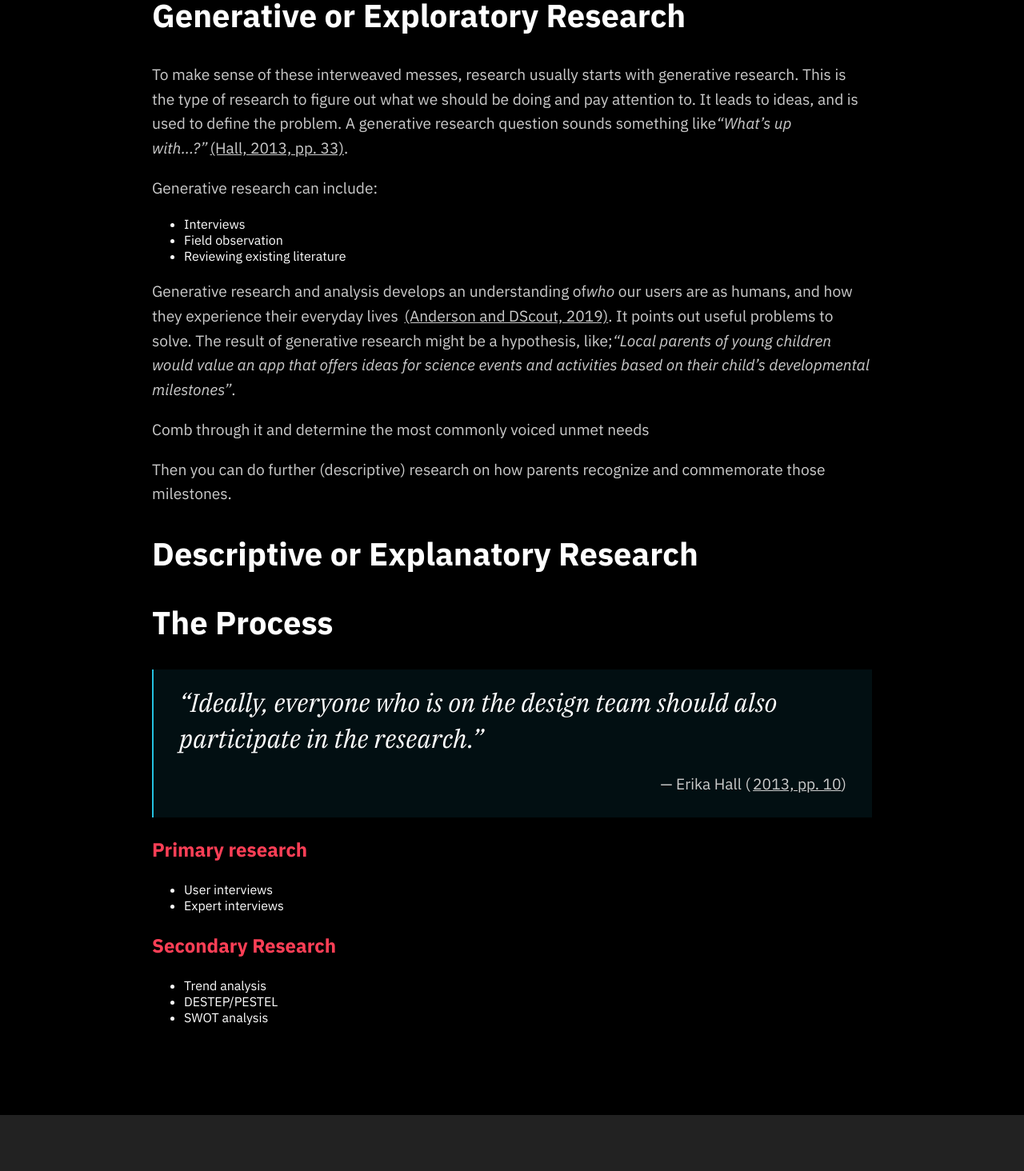
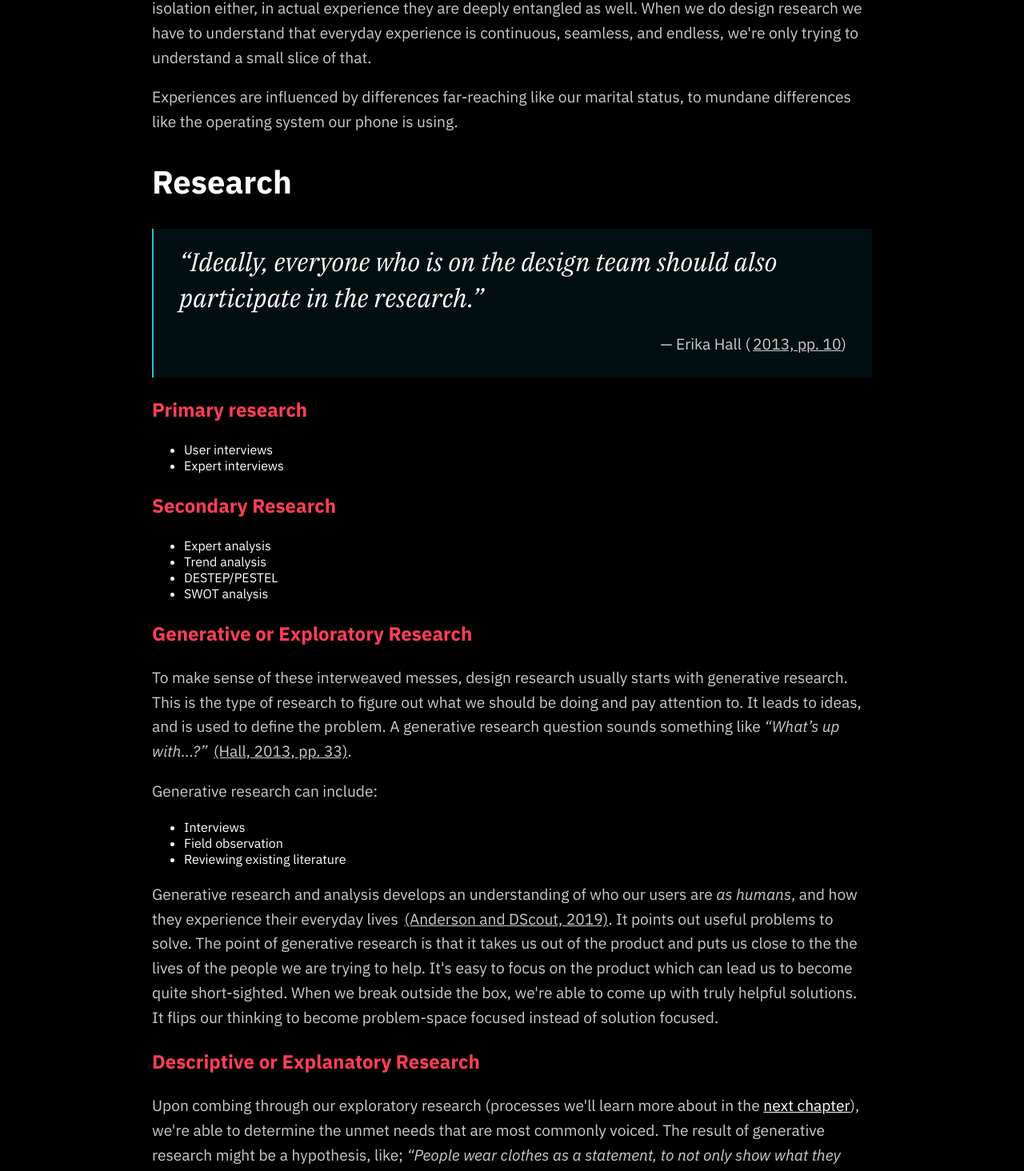
Before and after one commit to nwesthoff/ra-experience-design, a Next.js app: page /chapters/1-discover in a window 1280 px wide. Shown: the part 1264-2728 px from the top of the page at 80% size. Built offline with nearby package versions, Linux system fonts and the light colour scheme.

Commit message:
📝 Writing more ch 1-2

```diff
--- a/components/Navigation/Nav.tsx
+++ b/components/Navigation/Nav.tsx
@@ -138,7 +138,7 @@ export default function Nav() {
                 </Link>
               </li>
               <li>
-                <Link href="/chapters/6-conclusion">
+                <Link href="/chapters/5-conclusion">
                   <a>Conclusion</a>
                 </Link>
               </li>
--- a/config/GlobalStyle.ts
+++ b/config/GlobalStyle.ts
@@ -53,7 +53,10 @@ const GlobalStyle = createGlobalStyle`
   }
 
   figure {
-    margin: 0
+    margin: 1.2rem 0 0;
+    display: flex;
+    align-items: center;
+    flex-flow: column;
   }
 
   img, video {
--- a/config/MyReferences.ts
+++ b/config/MyReferences.ts
@@ -86,7 +86,7 @@ const myReferences: AcademicRef[] = [
     entryTags: {
       inText: "(Benz, 2015)",
       inBib:
-        "Benz, P. (2015). Experience design : concepts and case studies. London: Bloomsbury Academic.",
+        "Benz, P. (2015). Experience design: Concepts and Case Studies. London: Bloomsbury Academic.",
     },
   },
   {
@@ -96,6 +96,15 @@ const myReferences: AcademicRef[] = [
       inText: "(Anderson and DScout, 2019)",
       inBib:
         "Anderson, N. and DScout (2019). How to Conduct Generative Research: A Complete Guide for UX Researchers. [online] dscout. Available at: https://dscout.com/people-nerds/generative-research-complete-guide [Accessed 16 Jun. 2020].",
+    },
+  },
+  {
+    citationKey: "dscoutPersona",
+    entryType: "TRADEMAG",
+    entryTags: {
+      inText: "(Baltazar and DScout, 2019)",
+      inBib:
+        "Baltazar, N. and DScout (2019). 9 Reasons Your Personas Fail (and What to Do to Make Them Stick). [online] dscout. Available at: https://dscout.com/people-nerds/9-reasons-your-personas-fail-and-what-to-do-to-make-them-stick [Accessed 16 Jun. 2020].",
     },
   },
   {
--- a/pages/chapters/1-discover.tsx
+++ b/pages/chapters/1-discover.tsx
@@ -6,6 +6,7 @@ import { NextPage } from "next";
 import ContentContainer from "../../components/ContentContainer";
 import CaseStudyWrapper from "../../components/CaseStudy/CaseStudyWrapper";
 import NextChapter from "../../components/Navigation/NextChapter";
+import Link from "next/link";
 
 const DiscoverPage: NextPage = () => (
   <Layout title="Discover | RA Experience Design">
@@ -26,7 +27,17 @@ const DiscoverPage: NextPage = () => (
       </PageIntroduction>
 
       <ContentContainer>
-        <h2>Experiences</h2>
+        <figure>
+          <video src="/video/what-is-experience.mp4" controls />
+          <figcaption>
+            Figure: What is experience? (
+            <a href="https://twitter.com/StrangestMp4/status/1272218918325641216?s=20">
+              source
+            </a>
+            )
+          </figcaption>
+        </figure>
+        <h2>Experience</h2>
         <p>
           First of all, it's important to be aware that experiences are not
           self-contained, they happen inside a larger context and are greatly
@@ -45,58 +56,20 @@ const DiscoverPage: NextPage = () => (
         <p>
           Benz describes how lived experiences are a result of a moving
           intersection between <em>sense</em>, <em>consciousness</em>,{" "}
-          <em>body</em>, and the
-          <em>world</em>. An approach for experience designers, as such, could
-          focus on <em>thinking</em>, <em>sensing</em> and <em>feeling</em>.
-          Though, it's important to remember that these elements can't be seen
-          in isolation either, in actual experience they are deeply entangled as
-          well. When we do design research we have to understand that everyday
-          experience is continuous, seamless, and endless, we're only trying to
-          understand a small slice of that.
+          <em>body</em>, and the <em>world</em>. An approach for experience
+          designers, as such, could focus on <em>thinking</em>, <em>sensing</em>{" "}
+          and <em>feeling</em>. Though, it's important to remember that these
+          elements can't be seen in isolation either, in actual experience they
+          are deeply entangled as well. When we do design research we have to
+          understand that everyday experience is continuous, seamless, and
+          endless, we're only trying to understand a small slice of that.
         </p>
         <p>
           Experiences are influenced by differences far-reaching like our
           marital status, to mundane differences like the operating system our
-          phone is using.
+          phone is using.{" "}
         </p>
-        <h2>Generative or Exploratory Research</h2>
-        <p>
-          To make sense of these interweaved messes, research usually starts
-          with generative research. This is the type of research to figure out
-          what we should be doing and pay attention to. It leads to ideas, and
-          is used to define the problem. A generative research question sounds
-          something like
-          <em>“What’s up with...?”</em>
-          <Citation id="justEnough">(Hall, 2013, pp. 33)</Citation>.
-        </p>
-        <p>Generative research can include:</p>
-        <ul>
-          <li>Interviews</li>
-          <li>Field observation</li>
-          <li>Reviewing existing literature</li>
-        </ul>
-        <p>
-          Generative research and analysis develops an understanding of
-          <em>who</em> our users are as humans, and how they experience their
-          everyday lives <Citation id="dscout" />. It points out useful problems
-          to solve. The result of generative research might be a hypothesis,
-          like;
-          <em>
-            “Local parents of young children would value an app that offers
-            ideas for science events and activities based on their child’s
-            developmental milestones”
-          </em>
-          .
-        </p>
-        <p>
-          Comb through it and determine the most commonly voiced unmet needs
-        </p>
-        <p>
-          Then you can do further (descriptive) research on how parents
-          recognize and commemorate those milestones.
-        </p>
-        <h2>Descriptive or Explanatory Research</h2>
-        <h2>The Process</h2>
+        <h2>Research</h2>
         <blockquote>
           “Ideally, everyone who is on the design team should also participate
           in the research.”
@@ -113,10 +86,80 @@ const DiscoverPage: NextPage = () => (
         </ul>
         <h3>Secondary Research</h3>
         <ul>
+          <li>Expert analysis</li>
           <li>Trend analysis</li>
           <li>DESTEP/PESTEL</li>
           <li>SWOT analysis</li>
         </ul>
+        <h3>Generative or Exploratory Research</h3>
+        <p>
+          To make sense of these interweaved messes, design research usually
+          starts with generative research. This is the type of research to
+          figure out what we should be doing and pay attention to. It leads to
+          ideas, and is used to define the problem. A generative research
+          question sounds something like <em>“What’s up with...?”</em>{" "}
+          <Citation id="justEnough">(Hall, 2013, pp. 33)</Citation>.
+        </p>
+        <p>Generative research can include:</p>
+        <ul>
+          <li>Interviews</li>
+          <li>Field observation</li>
+          <li>Reviewing existing literature</li>
+        </ul>
+        <p>
+          Generative research and analysis develops an understanding of who our
+          users are <em>as humans</em>, and how they experience their everyday
+          lives <Citation id="dscout" />. It points out useful problems to
+          solve. The point of generative research is that it takes us out of the
+          product and puts us close to the the lives of the people we are trying
+          to help. It's easy to focus on the product which can lead us to become
+          quite short-sighted. When we break outside the box, we're able to come
+          up with truly helpful solutions. It flips our thinking to become
+          problem-space focused instead of solution focused.
+        </p>
+        <h3>Descriptive or Explanatory Research</h3>
+        <p>
+          Upon combing through our exploratory research (processes we'll learn
+          more about in the{" "}
+          <Link href="./2-define">
+            <a target="blank">next chapter</a>
+          </Link>
+          ), we're able to determine the unmet needs that are most commonly
+          voiced. The result of generative research might be a hypothesis, like;{" "}
+          <em>
+            “People wear clothes as a statement, to not only show what they
+            think is beautiful, but also to show what they care about”
+          </em>
+          .
+        </p>
+        <p>
+          The next step could be further research on how people currently show
+          what they care about with fashion, as well as analogous experiences.
+          When performing descriptive research, we no longer focus on what
+          problem we're solving, but rather how we might solve the problem.
+          While the activities can be very similar to generative research, the
+          high-level question is different. We move away from{" "}
+          <em>“What's a good problem to solve?”</em> and to{" "}
+          <em>“What is the best way to solve the problem we've identified?”</em>{" "}
+          <Citation id="justEnough">(Hall, 2013, pp. 14)</Citation>.{" "}
+        </p>
+        <h3>Evaluative Research</h3>
+        <p>
+          Even further on in the process, after generating lots of{" "}
+          <Link href="./3-develop">
+            <a target="blank">ideas</a>
+          </Link>
+          , and building{" "}
+          <Link href="./3-develop">
+            <a target="blank">prototypes</a>
+          </Link>
+          , we move back into research again. This is when we start asking
+          ourselves, <em>“Are we getting close?”</em>. Once we're at this stage,
+          we're able to put our ideas out in the world to test. This research
+          should be done continuously and iteratively, fortunately any time we
+          put our design solution in front of our users, we are doing some
+          evaluative research.{" "}
+        </p>
       </ContentContainer>
     </PageWrapper>
 
```
Also changed, not shown: pages/chapters/0-introduction.tsx (+6 -1 lines), pages/chapters/2-define.tsx (+36 -18 lines), pages/chapters/4-deliver.tsx (+1 -8 lines), 1 other file (tests, documents, lock files or other folders).
